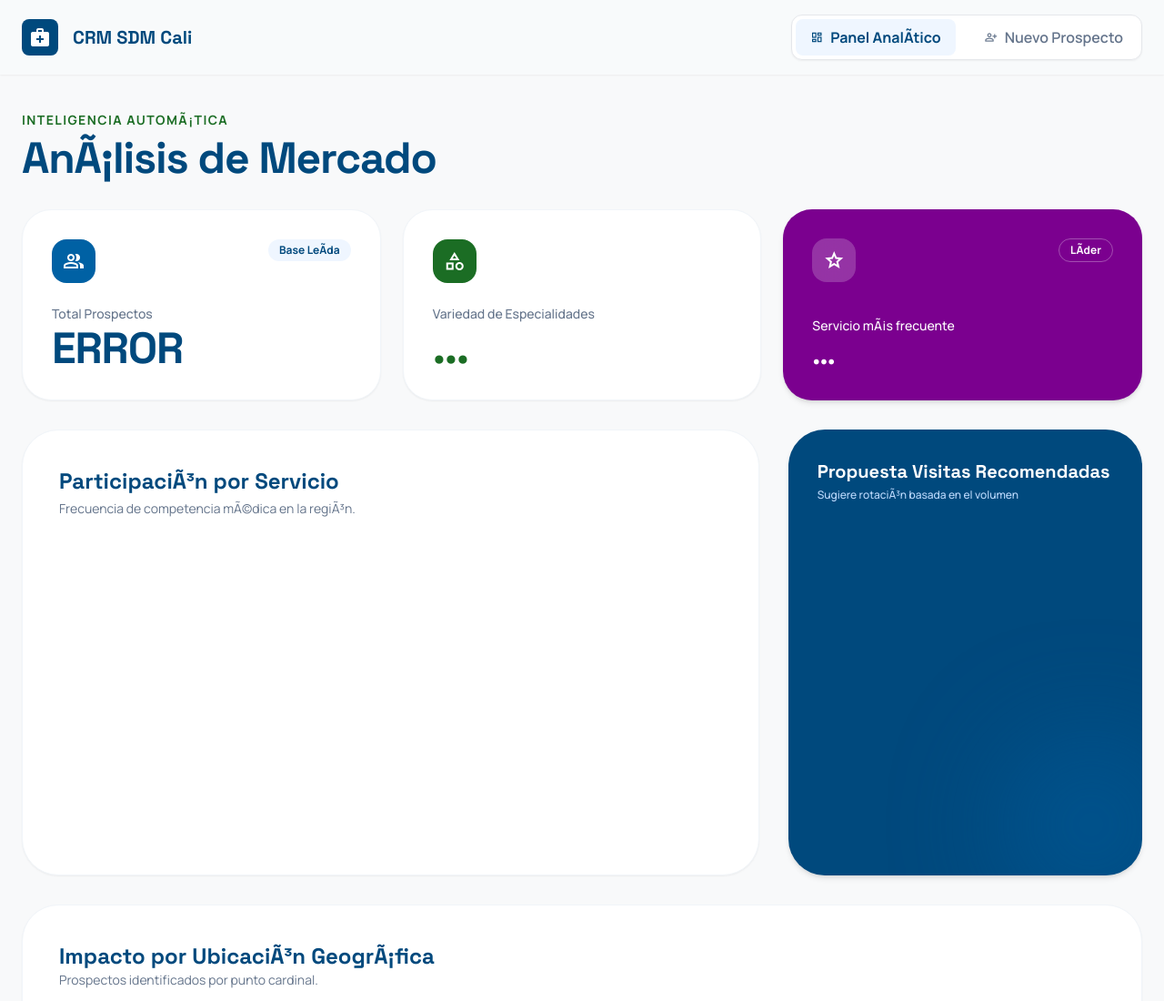
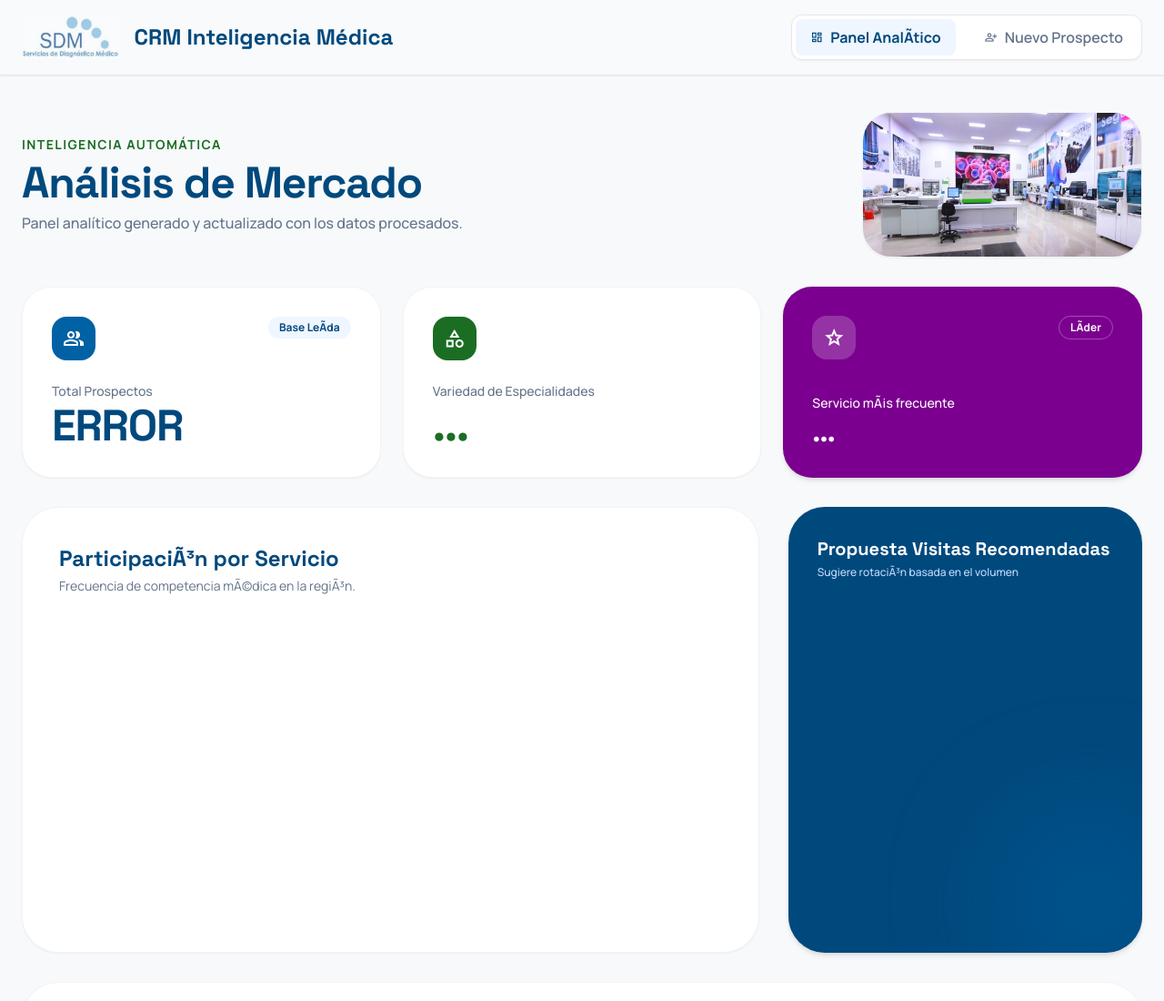
Before and after one commit to erikapaolap/FINAL, a plain HTML site: page index.html in a window 1280 px wide. Shown: the top 1100 px of the page at 91% size. Drawn offline with nearby package versions, Linux system fonts and the light colour scheme.

Commit message:
Add files via upload

```diff
--- a/index.html
+++ b/index.html
@@ -52,13 +52,11 @@
 <body class="bg-background text-on-background">
 
 <!-- TopAppBar -->
-<header class="bg-slate-50/80 backdrop-blur-xl shadow-sm sticky top-0 z-50">
+<header class="bg-slate-50/80 backdrop-blur-xl shadow-sm sticky top-0 z-50 border-b border-slate-200">
   <div class="flex flex-col md:flex-row justify-between items-center px-6 py-4 w-full gap-4">
     <div class="flex items-center gap-4">
-      <div class="w-10 h-10 bg-primary text-white rounded-lg flex items-center justify-center">
-        <span class="material-symbols-outlined" style="font-variation-settings: 'FILL' 1;">medical_services</span>
-      </div>
-      <span class="text-xl font-bold font-headline text-primary">CRM SDM Cali</span>
+      <img src="Imagen2logo.jpg" alt="Logo SDM" class="h-12 w-auto object-contain mix-blend-multiply" onerror="this.style.display='none'">
+      <span class="text-2xl font-bold font-headline text-primary hidden sm:block">CRM Inteligencia Médica</span>
     </div>
 
     <nav class="flex gap-4 items-center bg-white border border-outline-variant/30 p-1 rounded-xl shadow-sm">
@@ -78,10 +76,15 @@
   <!-- TAB 1: DASHBOARD               -->
   <!-- =============================== -->
   <section id="tab-dashboard" class="tab-content active space-y-8">
-    <div class="flex max-w-3xl">
-      <div>
-        <span class="text-secondary font-bold tracking-widest uppercase text-sm mb-2 block">Inteligencia AutomÃ¡tica</span>
-        <h1 class="text-4xl md:text-5xl font-bold text-primary tracking-tight">AnÃ¡lisis de Mercado</h1>
+    <div class="flex flex-col md:flex-row justify-between items-start md:items-center gap-6 mb-8">
+      <div class="max-w-xl">
+        <span class="text-secondary font-bold tracking-widest uppercase text-sm mb-2 block">Inteligencia Automática</span>
+        <h1 class="text-4xl md:text-5xl font-bold text-primary tracking-tight">Análisis de Mercado</h1>
+        <p class="text-slate-500 mt-2 font-medium">Panel analítico generado y actualizado con los datos procesados.</p>
+      </div>
+      <!-- Integrando Imagen 1 en el encabezado del CRM -->
+      <div class="w-full md:w-1/3 lg:w-1/4 h-32 md:h-40 rounded-[2rem] overflow-hidden shadow-sm border border-slate-100 hidden sm:block">
+         <img src="Imagen1lab.jpg" alt="Instalaciones del Laboratorio" class="w-full h-full object-cover transition-transform hover:scale-105 duration-300">
       </div>
     </div>
 
@@ -172,16 +175,19 @@
   <!-- =============================== -->
   <!-- TAB 2: FORMULARIO              -->
   <!-- =============================== -->
+  <section id="tab-dashboard" class="tab-content" id="tab-form" style="display:none;"> <!-- Fixing ID collision later via switchTabs -->
+  </section>
   <section id="tab-form" class="tab-content">
     <div class="max-w-4xl mx-auto bg-white rounded-[2rem] p-8 md:p-12 shadow-sm border border-slate-100">
       <div class="mb-8 border-b border-slate-100 pb-6">
         <div class="flex items-center justify-between">
            <div>
              <h2 class="text-3xl font-bold text-primary font-headline mt-2">Formulario de Prospecto</h2>
-             <p class="text-slate-500 font-medium">Registra los datos levantados durante la ruta comercial.</p>
+             <p class="text-slate-500 font-medium">Registra o vincula los datos levantados durante la ruta comercial.</p>
            </div>
-           <div class="hidden sm:flex w-16 h-16 bg-blue-50 rounded-2xl items-center justify-center">
-              <span class="material-symbols-outlined text-3xl text-primary" style="font-variation-settings: 'FILL' 1;">person_add</span>
+           <!-- Imagen Equipo en el formulario -->
+           <div class="hidden sm:block w-32 h-20 rounded-[1rem] overflow-hidden shadow-sm border border-slate-100">
+              <img src="Imagen3equipo.jpg" alt="Equipo de Profesionales" class="w-full h-full object-cover">
            </div>
         </div>
       </div>
@@ -220,6 +226,14 @@
              <label class="form-label">Observaciones y Hallazgos</label>
              <textarea class="form-input flex-grow min-h-[120px] resize-none" placeholder="Describe los puntos dolorosos comerciales y barreras de entrada..."></textarea>
            </div>
+        </div>
+
+                <!-- Autorizacion -->
+        <div class="md:col-span-2 mt-4 p-4 bg-blue-50/50 rounded-[1rem] border border-blue-100/50 flex gap-4 items-start">
+           <input type="checkbox" id="authData" required class="mt-1 w-5 h-5 rounded border-slate-300 text-primary cursor-pointer flex-shrink-0">
+           <label for="authData" class="text-sm font-medium text-slate-600 leading-relaxed cursor-pointer select-none">
+              <b>Autorización de Datos Personales:</b> Autorizo de manera previa, expresa e informada al Laboratorio para el tratamiento de mis datos con fines de contacto médico-comercial, actualizaciones del portafolio y seguimiento, bajo la ley de privacidad.
+           </label>
         </div>
 
         <div class="md:col-span-2 pt-6">
```
